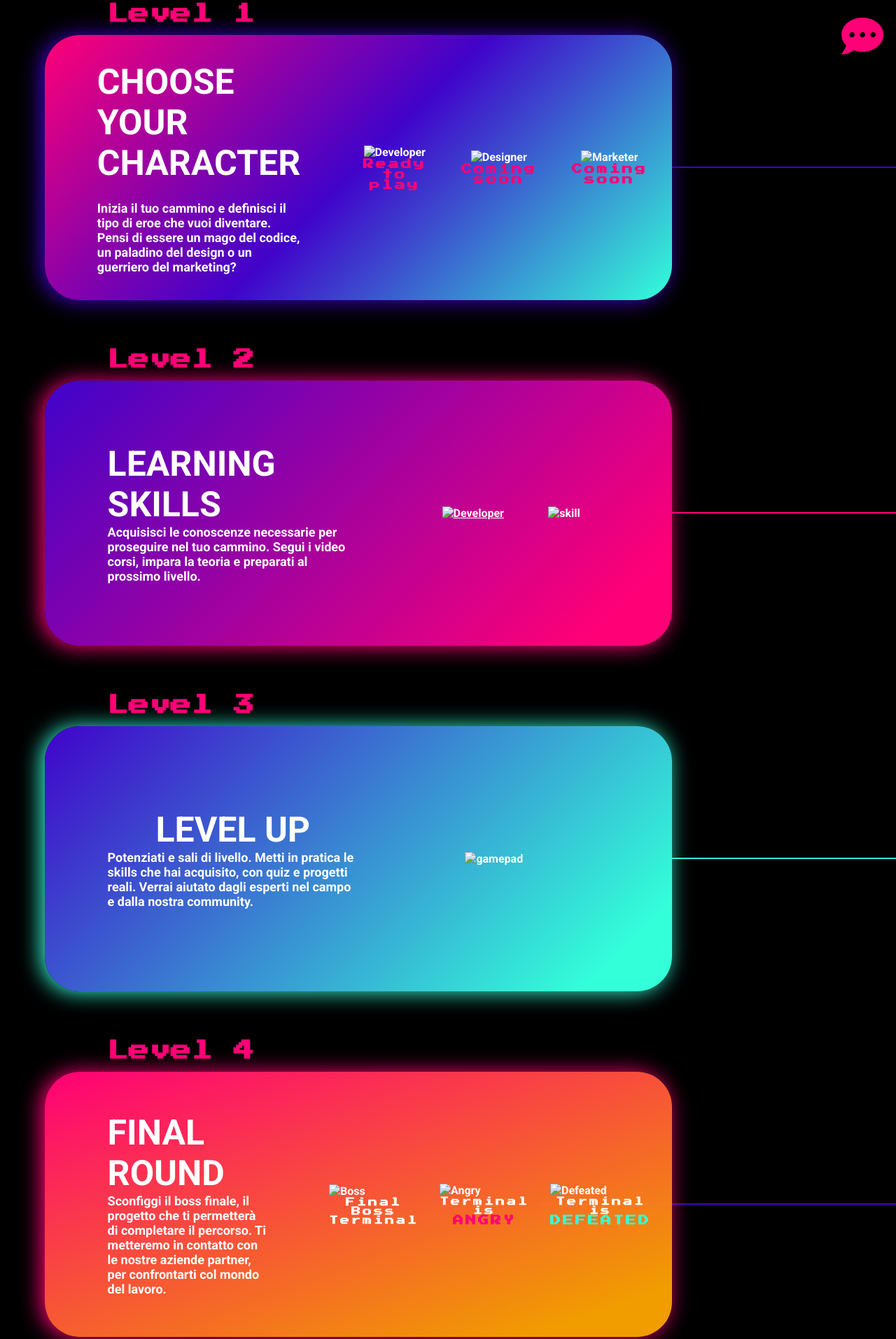
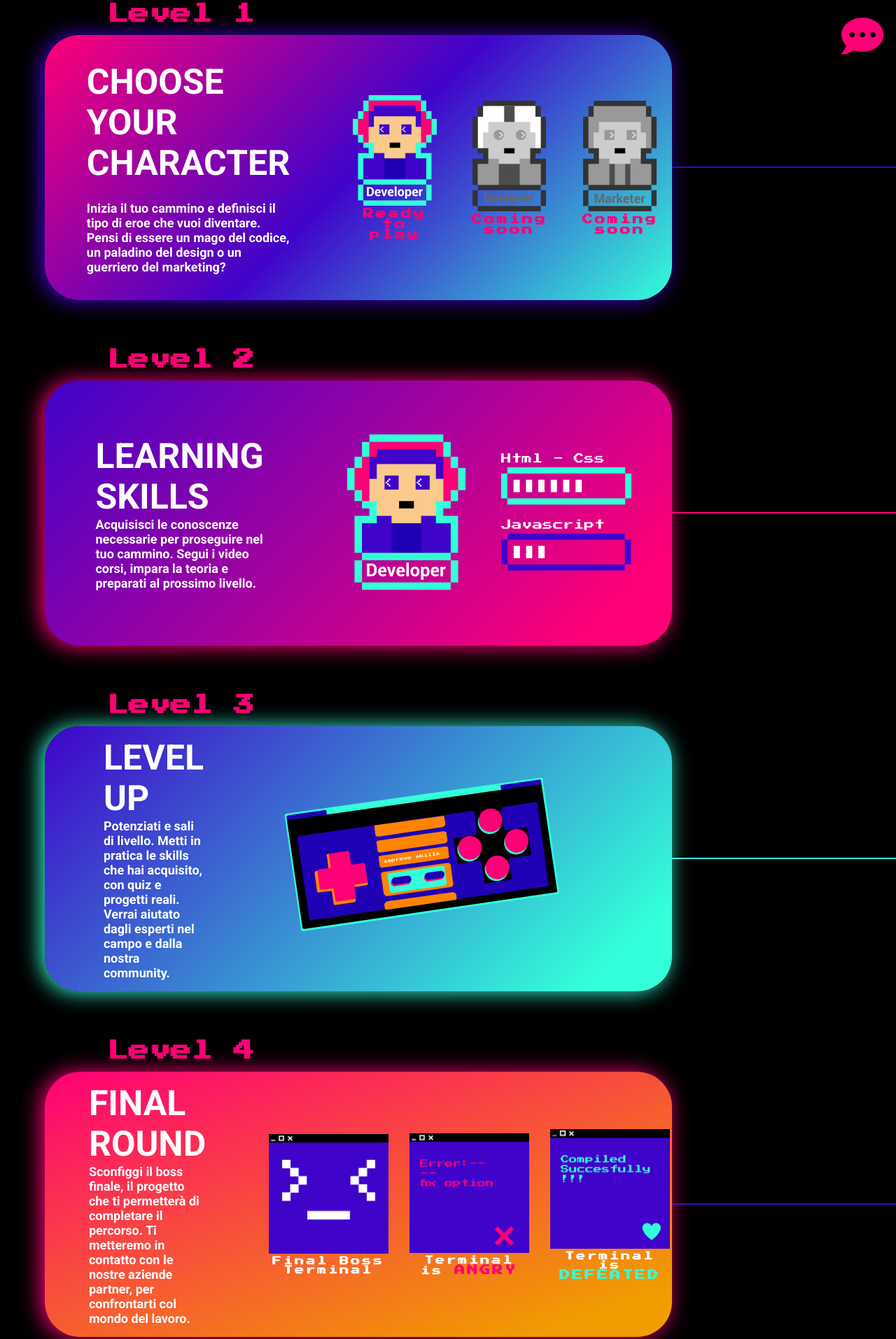
Before and after one commit to MarcoVitone/Progetto-finale-CSS-avanzato, a plain HTML site: page Progetto/index.html in a window 1280 px wide. Shown: the part 700-2614 px from the top of the page at 70% size. Drawn offline with nearby package versions, Linux system fonts and the light colour scheme; files that its build step writes are made by us from their sources; the site is published under a folder, as on GitHub Pages, so addresses that start at the root find nothing.

Commit message:
Update index.html

```diff
--- a/Progetto/index.html
+++ b/Progetto/index.html
@@ -49,9 +49,9 @@
         <section class="top">
             <div class="top-left">
                 <img class="top-left-console" src="./img/6s4qRNR.png" alt="console-left">
-                <img class="console-hover" src="/img/6s4qRNRhover.png" alt="console-left-hover">
+                <img class="console-hover" src="./img/6s4qRNRhover.png" alt="console-left-hover">
                 <img id="console-right" class="top-left-console" src="./img/j0QEqgw.png" alt="console-right">
-                <img id="console-right-hover" class="console-hover" src="/img/j0QEqgwhover.png" alt="console-right-hover">
+                <img id="console-right-hover" class="console-hover" src="./img/j0QEqgwhover.png" alt="console-right-hover">
             </div>
             <div class="top-right">
                 <h1 class="title-square">Diventa un Digital Hero</h1>
@@ -72,14 +72,14 @@
                 </div>
                 <div class="level-1-right">
                     <div class="playable level-1-right-card">
-                        <a href="https://universapp.tech/p/Percorsi/"><img class=" level-1-right-img" src="/img/NcIg0fe.png" alt="Developer"><h5>Ready to play</h5></a>
+                        <a href="https://universapp.tech/p/Percorsi/"><img class=" level-1-right-img" src="./img/NcIg0fe.png" alt="Developer"><h5>Ready to play</h5></a>
                     </div>
                     <div class="comingsoon level-1-right-card">
-                        <img class="level-1-right-img" src="/img/naoyFH0.png" alt="Designer">
+                        <img class="level-1-right-img" src="./img/naoyFH0.png" alt="Designer">
                         <h5>Coming soon</h5>
                     </div>
                     <div class="comingsoon level-1-right-card">
-                        <img class="level-1-right-img" src="/img/kDtxDDF.png" alt="Marketer">
+                        <img class="level-1-right-img" src="./img/kDtxDDF.png" alt="Marketer">
                         <h5>Coming soon</h5>
                     </div>
                 </div>
@@ -99,10 +99,10 @@
                 </div>
                 <div class="level-2-right">
                     <div class="level-2-right-card">
-                        <a href="https://universapp.tech/p/Percorsi/"><img class=" level-2-right-img" src="/img/NcIg0fe.png" alt="Developer"></a>
+                        <a href="https://universapp.tech/p/Percorsi/"><img class=" level-2-right-img" src="./img/NcIg0fe.png" alt="Developer"></a>
                     </div>
                     <div class="level-2-right-skills">
-                        <img class="level-2-right-img" src="/img/68acOtH.png" alt="skill">
+                        <img class="level-2-right-img" src="./img/68acOtH.png" alt="skill">
                 </div>
                 </div>
             </div>
@@ -121,7 +121,7 @@
                 </div>
                 <div class="level-3-right">
                     <div class="level-3-right-img">
-                        <img class="level-3-right-gamepad" src="/img/oJCCE9P.png" alt="gamepad">
+                        <img class="level-3-right-gamepad" src="./img/oJCCE9P.png" alt="gamepad">
                     </div>
                 </div>
             </div>
@@ -140,15 +140,15 @@
                 </div>
                 <div class="level-4-right">
                     <div class="level-4-right-card">
-                        <img class="level-4-right-img" src="/img/i6Gz9FN.png" alt="Boss">
+                        <img class="level-4-right-img" src="./img/i6Gz9FN.png" alt="Boss">
                             <h5>Final Boss Terminal</h5>
                     </div>
                     <div class="level-4-right-card">
-                        <img class="level-4-right-img" src="/img/KXLXVMt.png" alt="Angry">
+                        <img class="level-4-right-img" src="./img/KXLXVMt.png" alt="Angry">
                         <h5>Terminal is <span id="angry">ANGRY</span></h5>
                     </div>
                     <div class="level-4-right-card">
-                        <img class="level-4-right-img" src="/img/uQev3QU.png" alt="Defeated">
+                        <img class="level-4-right-img" src="./img/uQev3QU.png" alt="Defeated">
                         <h5>Terminal is <span id="defeated">DEFEATED</span></h5>
                     </div>
                 </div>
```
